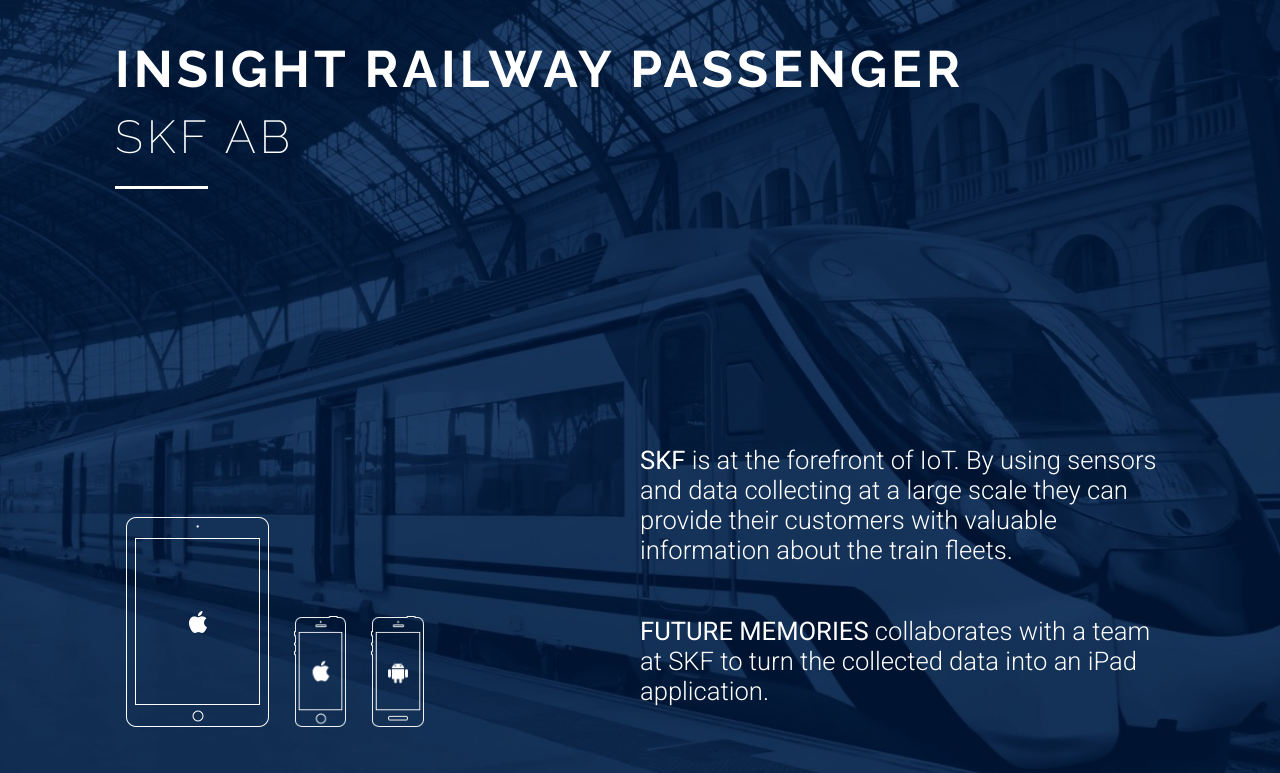
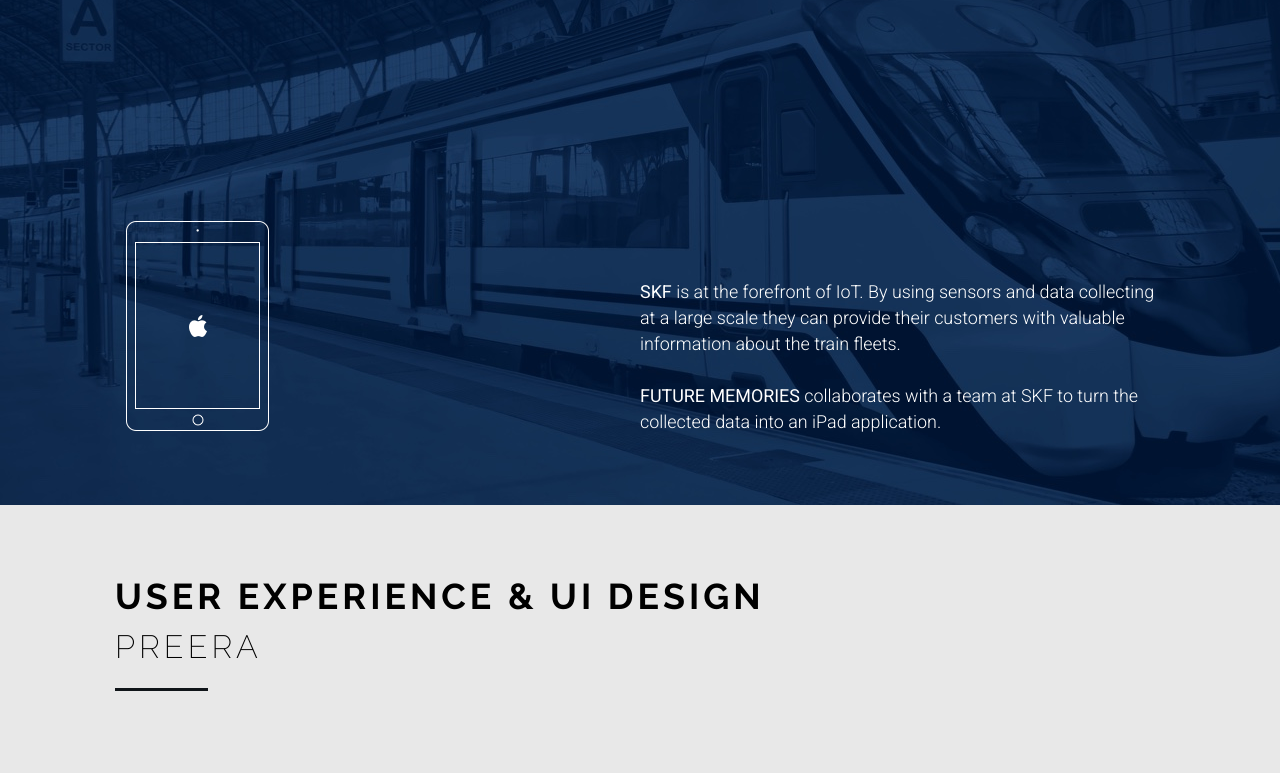
Before and after one commit to andreaskaltenbach/futurememories, a plain HTML site: page index.html in a window 1280 px wide. Shown: the part 1407-2180 px from the top of the page. Drawn offline with Linux system fonts and the light colour scheme.

Commit message:
polish with P-A

```diff
--- a/index.html
+++ b/index.html
@@ -144,8 +144,6 @@
         <div>
             <platforms>
                 <img src="assets/desktop/iPad.png" class="ipad">
-                <img src="assets/desktop/iPhone.png" class="iphone">
-                <img src="assets/desktop/Android.png" class="android">
             </platforms>
 
             <description>
--- a/style/futurememories.sass
+++ b/style/futurememories.sass
@@ -10,7 +10,8 @@
 $case-heading-heading-spacing: 11px
 $case-heading-separator-spacing: 22px
 
-$font-scale-factor: 0.1
+$font-scale-factor: 0.07
+
 
 @mixin font-size($designSize)
   font-size: $designSize*$font-scale-factor+vmax
@@ -100,10 +101,14 @@
     description
       @include roboto(300)
       @include font-size(20)
+      line-height: 145%
       max-width: 50%
       display: flex
       flex-direction: column
       justify-content: flex-end
+
+      p
+        margin: 5% 0 0 0
 
       strong
         @include roboto(400)
```
Also changed, not shown: style/futurememories.css, 1 other file.
